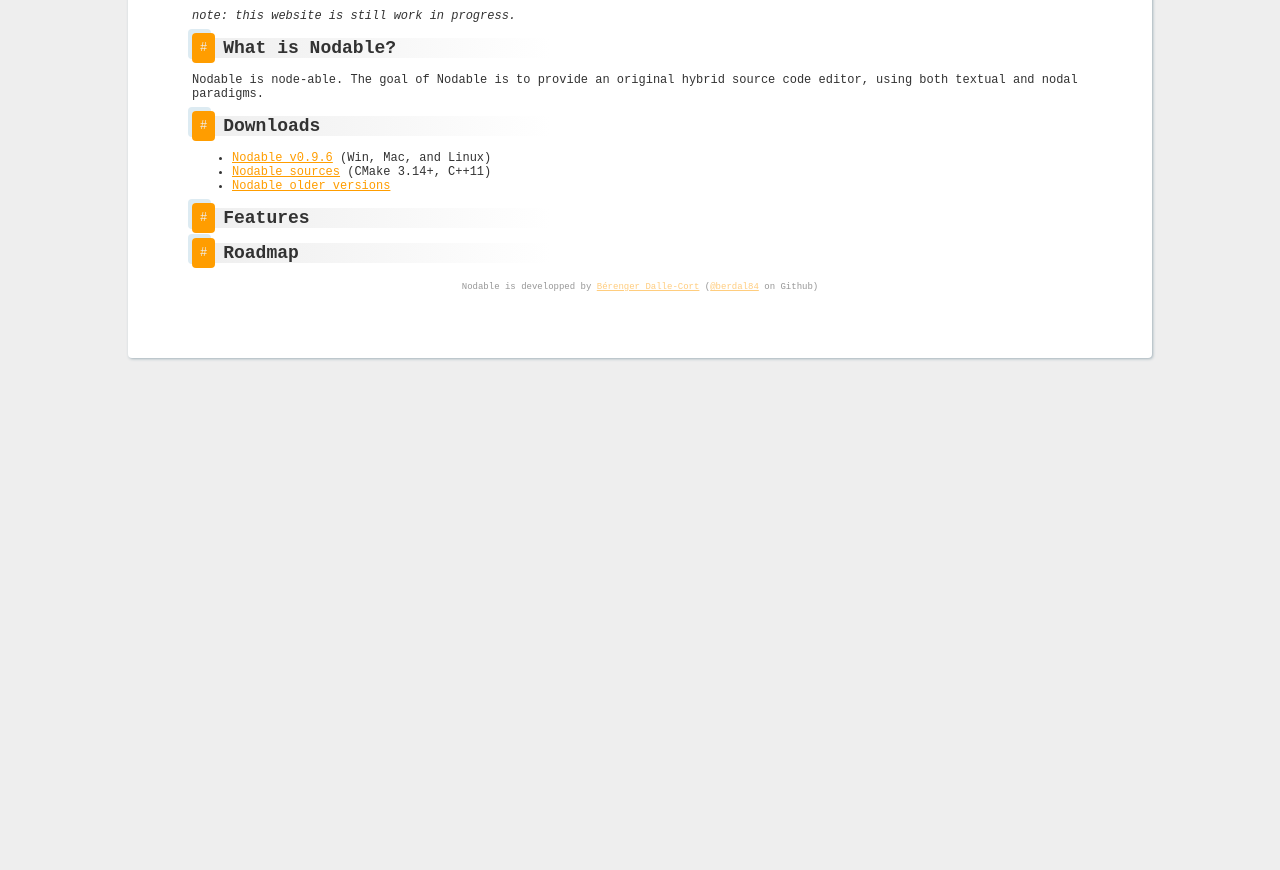
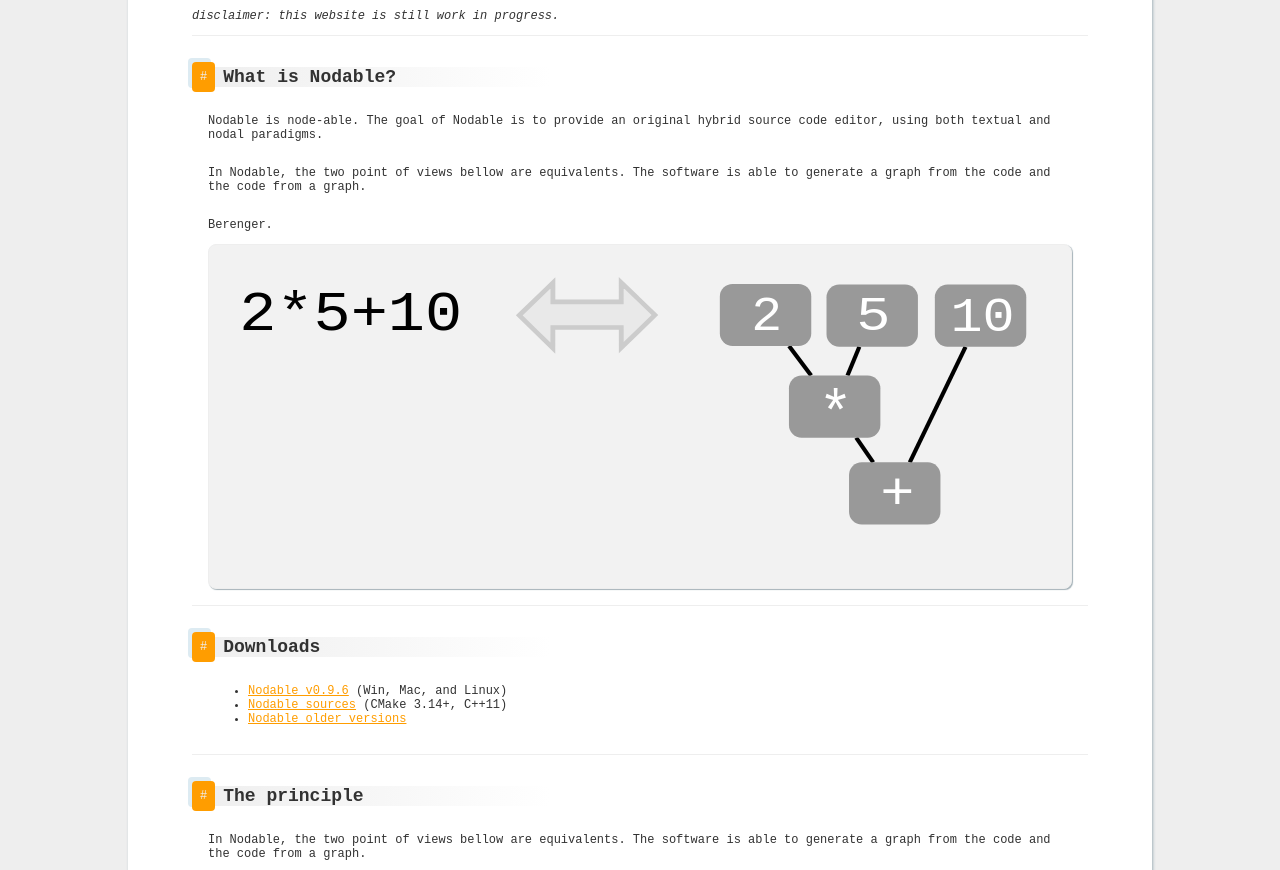
Before and after one commit to berdal84/nodable-website, a website: page dist/index.html in a window 1280 px wide. Shown: the part 213-1083 px from the top of the page. Before the commit the page ends 800 px from the top, so only its background shows below. Drawn offline with Linux system fonts and the light colour scheme.

Commit message:
add some illustrations and tune CSS

```diff
--- a/dist/index.html
+++ b/dist/index.html
@@ -13,13 +13,15 @@
             </header>
 
             <main>
-                <p class="wip">note: this website is still work in progress.</p>
+                <p class="wip">disclaimer: this website is still work in progress.</p>
 
                 <!-- Abstract -->
                 <section id="about">
                     <h1><a href="/#about">What is Nodable?</a></h1>
                     <p>Nodable is node-able. The goal of Nodable is to provide an original hybrid source code editor, using both textual and nodal paradigms.</p>
-
+                    <p>In Nodable, the two point of views bellow are equivalents. The software is able to generate a graph from the code and the code from a graph.</p>
+                    <p class="author">Berenger.</p>
+                    <img class="illustration" src="assets/img/code-and-graph.svg"/>
                 </section>
 
                 <!-- Download binaries / source code -->
@@ -30,6 +32,19 @@
                         <li><a href="https://github.com/berdal84/nodable">Nodable sources</a> (CMake 3.14+, C++11)</li>
                         <li><a href="https://github.com/berdal84/nodable/releases">Nodable older versions</a></li>
                     </ul>
+                </section>
+
+                <!-- howitworks -->
+                <section id="principle">
+                    <h1><a href="/#principle">The principle</a></h1>
+                    <p>In Nodable, the two point of views bellow are equivalents. The software is able to generate a graph from the code and the code from a graph.</p>
+                    <img class="illustration" src="assets/img/code-and-graph.svg"/>
+                    <p>Any changes to the code will update the graph.</p>
+                    <img class="illustration" src="assets/img/code-change.svg"/>
+                    <p>Any changes to the graph will update the code.</p>
+                    <img class="illustration" src="assets/img/graph-change.svg"/>
+                    <p>There is no magic, the source code stays the source code. The graph is always generated on the fly.</p>
+                    <p class="author">B.</p>
                 </section>
 
                 <!-- Features -->
--- a/dist/style.css
+++ b/dist/style.css
@@ -29,6 +29,7 @@
     --color-shadows-lighter: rgb(221, 235, 242);
     --bg-color-primary: white;
     --bg-color-secondary: #eee;
+    --bg-color-img: rgb(242, 242, 242);
 
     /** Padding */
     --pad-1: var(--size-1); /* based on --size-1 */
@@ -136,3 +137,25 @@
 p > quote {
     font-size: var(--font-size-lg);
 }
+
+img.illustration {
+    border: solid var(--bg-color-secondary) 1px;
+    filter: saturate(0.85);
+    border-radius: var(--size-2);
+    box-shadow: 1px 1px 1px var(--color-shadows);
+    background-color: var(--bg-color-img);
+    padding: var(--pad-2);
+}
+
+section {
+    display: flex;
+    flex-direction: column;
+    margin-bottom: var(--pad-2);
+    border-top: solid 1px var(--bg-color-secondary);
+    padding-top: var(--pad-2);
+}
+
+section > :not(h1, h4, h3, h4, h5, h6) {
+    margin-left: var(--pad-2);
+    margin-right: var(--pad-2);
+}
```
Also changed, not shown: dist/assets/img/code-and-graph.svg (added), dist/assets/img/code-change.svg (added), dist/assets/img/graph-change.svg (added).
